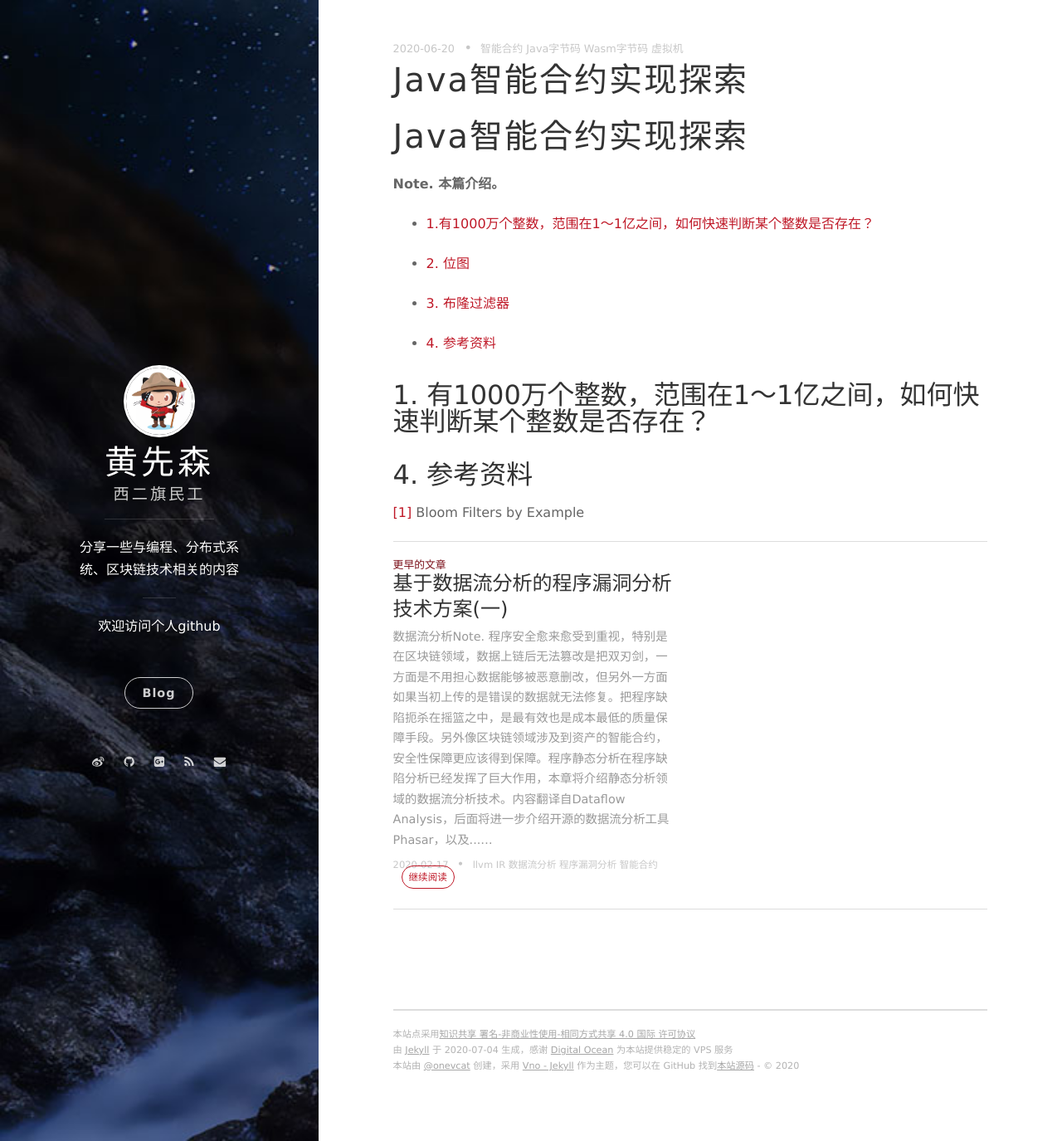
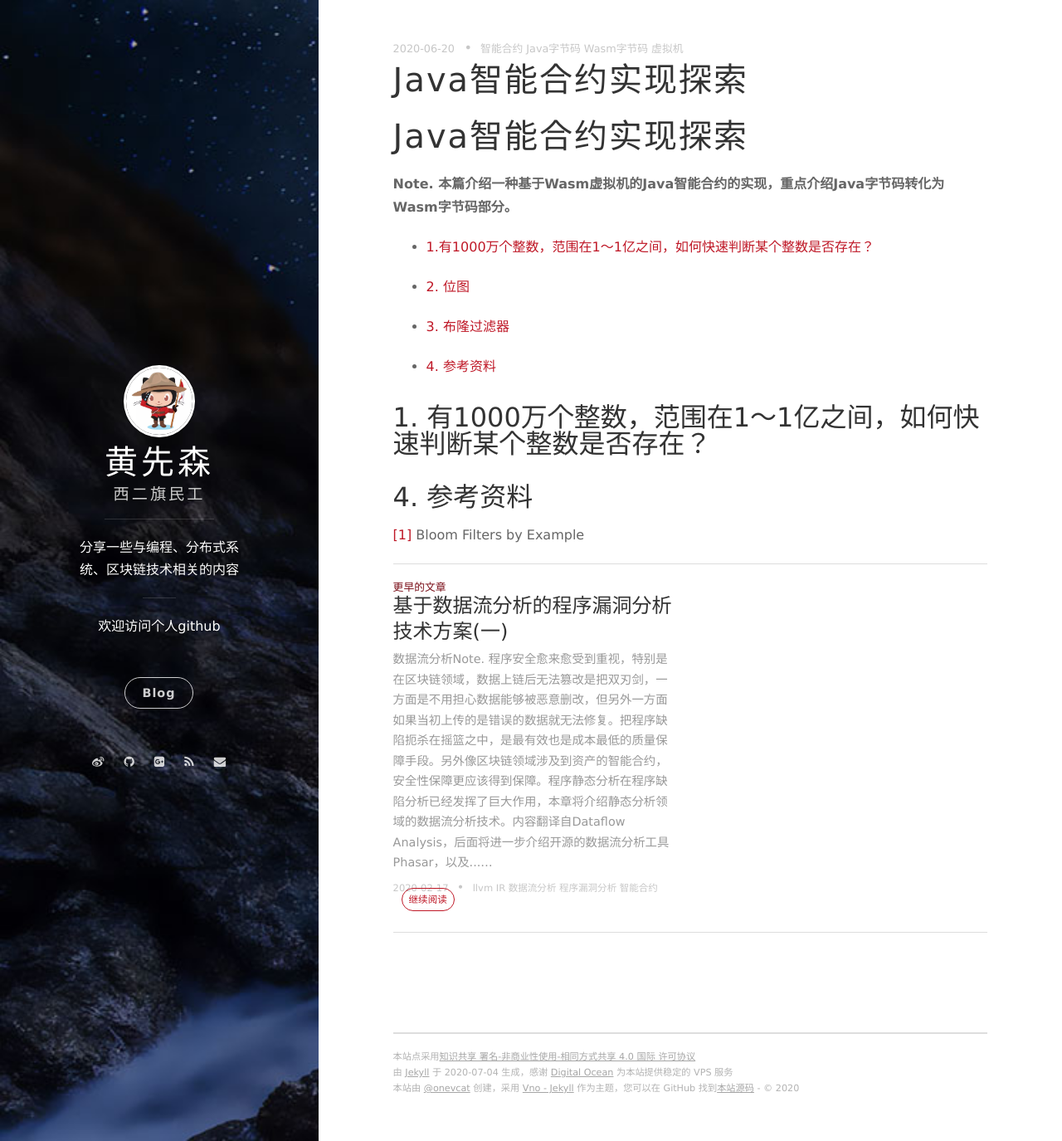
Before and after one commit to berryjam/berryjam.github.io, a Jekyll site: the page built from _posts/2020-06-20-Java智能合约实现探索.md, in a window 1280 px wide and 1375 px high. Shown: the whole window at 83% size. Built offline with Jekyll 4.4.1, drawn with Linux system fonts in a browser that asks for light colours; nearby versions of some CDN libraries; comment, search, counter and statistics services are not loaded.

Commit message:
Update 2020-06-20-Java智能合约实现探索.md

```diff
--- a/_posts/2020-06-20-Java智能合约实现探索.md
+++ b/_posts/2020-06-20-Java智能合约实现探索.md
@@ -8,7 +8,7 @@ tags: 智能合约 Java字节码 Wasm字节码 虚拟机
 
 # Java智能合约实现探索
 
-**Note. 本篇介绍。**
+**Note. 本篇介绍一种基于Wasm虚拟机的Java智能合约的实现，重点介绍Java字节码转化为Wasm字节码部分。**
 
 - [1.有1000万个整数，范围在1～1亿之间，如何快速判断某个整数是否存在？](https://github.com/berryjam/berryjam.github.io/blob/master/_posts/2019-10-25-BloomFilter(%E5%B8%83%E9%9A%86%E8%BF%87%E6%BB%A4%E5%99%A8)%E4%BB%8B%E7%BB%8D.md#1-%E6%9C%891000%E4%B8%87%E4%B8%AA%E6%95%B4%E6%95%B0%E8%8C%83%E5%9B%B4%E5%9C%A811%E4%BA%BF%E4%B9%8B%E9%97%B4%E5%A6%82%E4%BD%95%E5%BF%AB%E9%80%9F%E5%88%A4%E6%96%AD%E6%9F%90%E4%B8%AA%E6%95%B4%E6%95%B0%E6%98%AF%E5%90%A6%E5%AD%98%E5%9C%A8)
 
```
